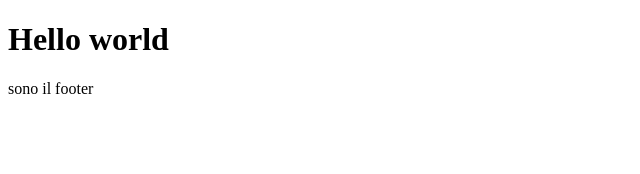
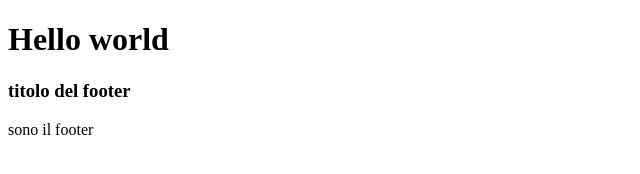
Before and after one commit to MarcoMechini/Prova-merge, a plain HTML site: page index.html in a window 1280 px wide. Shown: the whole page, without its empty margins (0-640 px from the left). Drawn offline with Linux system fonts and the light colour scheme.

Commit message:
title footer

```diff
--- a/index.html
+++ b/index.html
@@ -9,6 +9,7 @@
     <h1>Hello world</h1>
 
     <footer>
+        <h3>titolo del footer</h3>
         <p>sono il footer</p>
     </footer>
 
```
